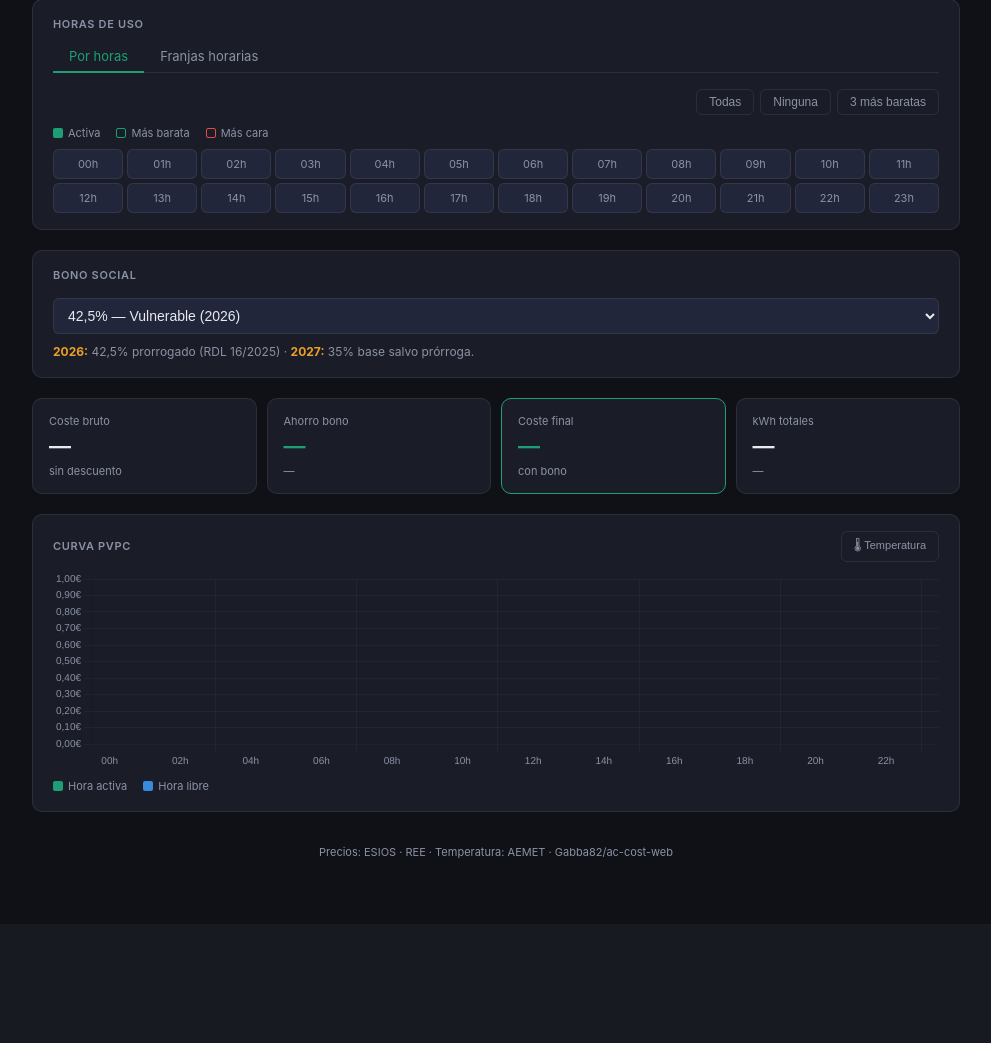
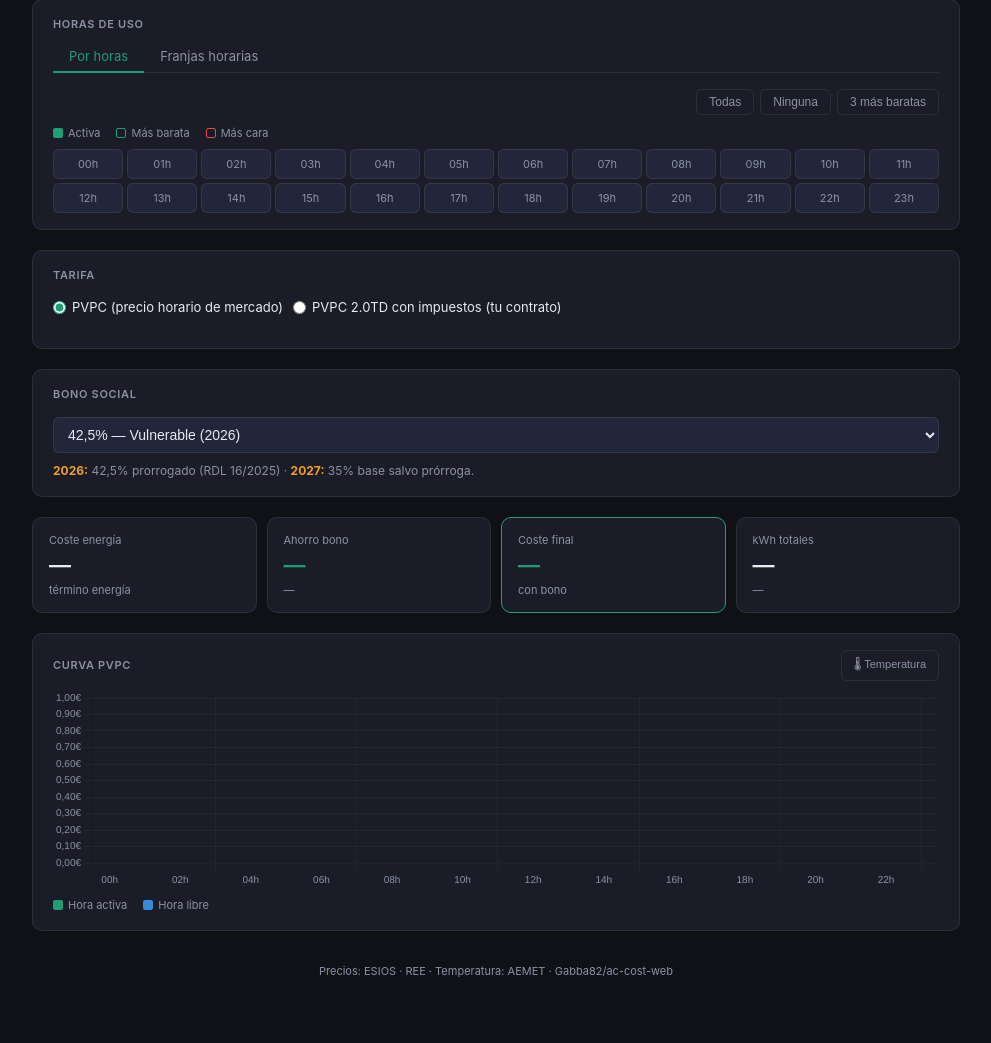
Before and after one commit to Gabba82/ac-cost-web, a Flask app: page / in a window 1280 px wide. Shown: the part 1017-2060 px from the top of the page, without its empty margins (144-1135 px from the left). Before the commit the page ends 1875 px from the top, so only its background shows below. Run offline with Flask 3, Linux system fonts and the light colour scheme.

Commit message:
feat: selector tarifa PVPC puro vs 2.0TD con impuestos y termino potencia

```diff
--- a/templates/index.html
+++ b/templates/index.html
@@ -193,6 +193,25 @@ footer{text-align:center;font-size:11px;color:var(--muted);margin-top:2rem;}
   </div>
 
   <div class="card">
+    <p class="card-title">Tarifa</p>
+    <div style="display:flex;gap:10px;flex-wrap:wrap;margin-bottom:10px;">
+      <label style="display:flex;align-items:center;gap:6px;cursor:pointer;font-size:13px;color:var(--text);">
+        <input type="radio" name="tarifa" value="pvpc" checked onchange="compute()" style="accent-color:var(--green);"> PVPC (precio horario de mercado)
+      </label>
+      <label style="display:flex;align-items:center;gap:6px;cursor:pointer;font-size:13px;color:var(--text);">
+        <input type="radio" name="tarifa" value="2otd" onchange="compute()" style="accent-color:var(--amber);"> PVPC 2.0TD con impuestos (tu contrato)
+      </label>
+    </div>
+    <div id="tarifa2otd-info" style="display:none;background:var(--bg3);border-radius:var(--rs);padding:10px 12px;font-size:12px;color:var(--muted);line-height:1.8;">
+      <strong style="color:var(--amber);">Tu tarifa: PVPC 2.0TD · Energía XXI</strong><br>
+      Potencia contratada: 5,75 kW P1 · 5,75 kW P2<br>
+      Término potencia: 2,375388 €/kW·mes (P1) + 0,080738 €/kW·mes (P2) = <strong style="color:var(--amber);" id="termPotencia">—</strong> €/mes<br>
+      Periodos: <span style="color:var(--red);">Punta 10-14h y 18-22h</span> · <span style="color:var(--amber);">Llano resto</span> · <span style="color:var(--green);">Valle 00-08h</span><br>
+      Impuesto eléctrico: 5,11269632% · IVA: 21%
+    </div>
+  </div>
+
+  <div class="card">
     <p class="card-title">Bono social</p>
     <select id="bonoSel" onchange="compute()">
       <option value="0">Sin bono social</option>
@@ -206,10 +225,17 @@ footer{text-align:center;font-size:11px;color:var(--muted);margin-top:2rem;}
   </div>
 
   <div class="metrics">
-    <div class="metric"><p class="metric-label">Coste bruto</p><p class="metric-value" id="mBruto">—</p><p class="metric-sub">sin descuento</p></div>
+    <div class="metric"><p class="metric-label">Coste energía</p><p class="metric-value" id="mBruto">—</p><p class="metric-sub">término energía</p></div>
     <div class="metric"><p class="metric-label">Ahorro bono</p><p class="metric-value" id="mAhorro" style="color:var(--green);">—</p><p class="metric-sub" id="mAhorroPct">—</p></div>
-    <div class="metric hl"><p class="metric-label">Coste final</p><p class="metric-value" id="mFinal">—</p><p class="metric-sub">con bono</p></div>
+    <div class="metric hl"><p class="metric-label">Coste final</p><p class="metric-value" id="mFinal">—</p><p class="metric-sub" id="mFinalSub">con bono</p></div>
     <div class="metric"><p class="metric-label">kWh totales</p><p class="metric-value" id="mKwh">—</p><p class="metric-sub" id="mInfo">—</p></div>
+  </div>
+
+  <div id="metrics2otd" style="display:none;" class="metrics" style="margin-top:-0.5rem;">
+    <div class="metric"><p class="metric-label">Imp. eléctrico (5,11%)</p><p class="metric-value" id="mImpElec">—</p><p class="metric-sub">sobre energía</p></div>
+    <div class="metric"><p class="metric-label">IVA (21%)</p><p class="metric-value" id="mIva">—</p><p class="metric-sub">sobre subtotal</p></div>
+    <div class="metric hl-amber"><p class="metric-label">Total con impuestos</p><p class="metric-value" id="mTotalImp">—</p><p class="metric-sub">sin término potencia</p></div>
+    <div class="metric"><p class="metric-label">Término potencia</p><p class="metric-value" id="mTermPot">14,12 €</p><p class="metric-sub">fijo/mes (prorrateado)</p></div>
   </div>
 
   <div class="card" id="desgloseCard" style="display:none;">
@@ -428,6 +454,7 @@ const bonoSel=document.getElementById('bonoSel');
 bonoSel.value=String(settings.bono_social_pct||42.5);
 
 buildMachines(); buildExtras(); buildHours(); buildFranjas(); buildWeekPattern(); updateChart();
+document.querySelectorAll('input[name="tarifa"]').forEach(r=>r.addEventListener('change',compute));
 loadPrices();
 
 /* ── PESTAÑAS ── */
@@ -566,12 +593,44 @@ function compute(){
     document.getElementById('mInfo').textContent=`${fmt(tot,2)}h · ${acAct.length+exAct.length} aparatos`;
   }
 
-  const ahorro=bruto*(bono/100),final=bruto-ahorro;
+  const ahorro=bruto*(bono/100);
+  const brutoConBono=bruto-ahorro;
+  const tarifa=document.querySelector('input[name="tarifa"]:checked')?.value||'pvpc';
+  const is2otd=tarifa==='2otd';
+
+  // Impuestos 2.0TD
+  const IMP_ELEC=0.0511269632;
+  const IVA=0.21;
+  // Término de potencia: 5.75kW * (2.375388 + 0.080738) = 5.75 * 2.456126 = 14.123 €/mes
+  const TERM_POT_MES=5.75*(2.375388+0.080738); // 14,123 €/mes fijo
+  const impElec=brutoConBono*IMP_ELEC;
+  const subtotal=brutoConBono+impElec;
+  const iva=subtotal*IVA;
+  const totalImp=subtotal+iva;
+
+  // Término de potencia prorrateado a las horas calculadas
+  const totalHrs=activeTab==='botones'?selHrs.size:franjas.reduce((s,f)=>{const d=timeToH(f.desde),h=timeToH(f.hasta);return s+(h>d?h-d:0);},0);
+  const termPotProrrateado=TERM_POT_MES*(totalHrs/720); // 720h = mes promedio
+
+  const final=is2otd?totalImp:brutoConBono;
+
   document.getElementById('mBruto').textContent=bruto>0?fmt(bruto,3)+' €':'—';
   document.getElementById('mAhorro').textContent=ahorro>0?'-'+fmt(ahorro,3)+' €':'—';
   document.getElementById('mAhorroPct').textContent=bono>0?bono+'% bono':'sin descuento';
   document.getElementById('mFinal').textContent=bruto>0?fmt(final,3)+' €':'—';
+  document.getElementById('mFinalSub').textContent=is2otd?'con imp. incluidos':'con bono';
   document.getElementById('mKwh').textContent=kwh>0?fmt(kwh,2)+' kWh':'—';
+
+  // Panel 2.0TD
+  document.getElementById('tarifa2otd-info').style.display=is2otd?'block':'none';
+  document.getElementById('metrics2otd').style.display=is2otd?'grid':'none';
+  if(is2otd){
+    document.getElementById('mImpElec').textContent=bruto>0?fmt(impElec,3)+' €':'—';
+    document.getElementById('mIva').textContent=bruto>0?fmt(iva,3)+' €':'—';
+    document.getElementById('mTotalImp').textContent=bruto>0?fmt(totalImp,3)+' €':'—';
+    document.getElementById('mTermPot').textContent=fmt(TERM_POT_MES,3)+' €';
+    document.getElementById('termPotencia').textContent=fmt(TERM_POT_MES,3);
+  }
 
   const dc=document.getElementById('desgloseCard'),de=document.getElementById('desglose');
   if(parts.length&&Object.keys(prices).length){
```
